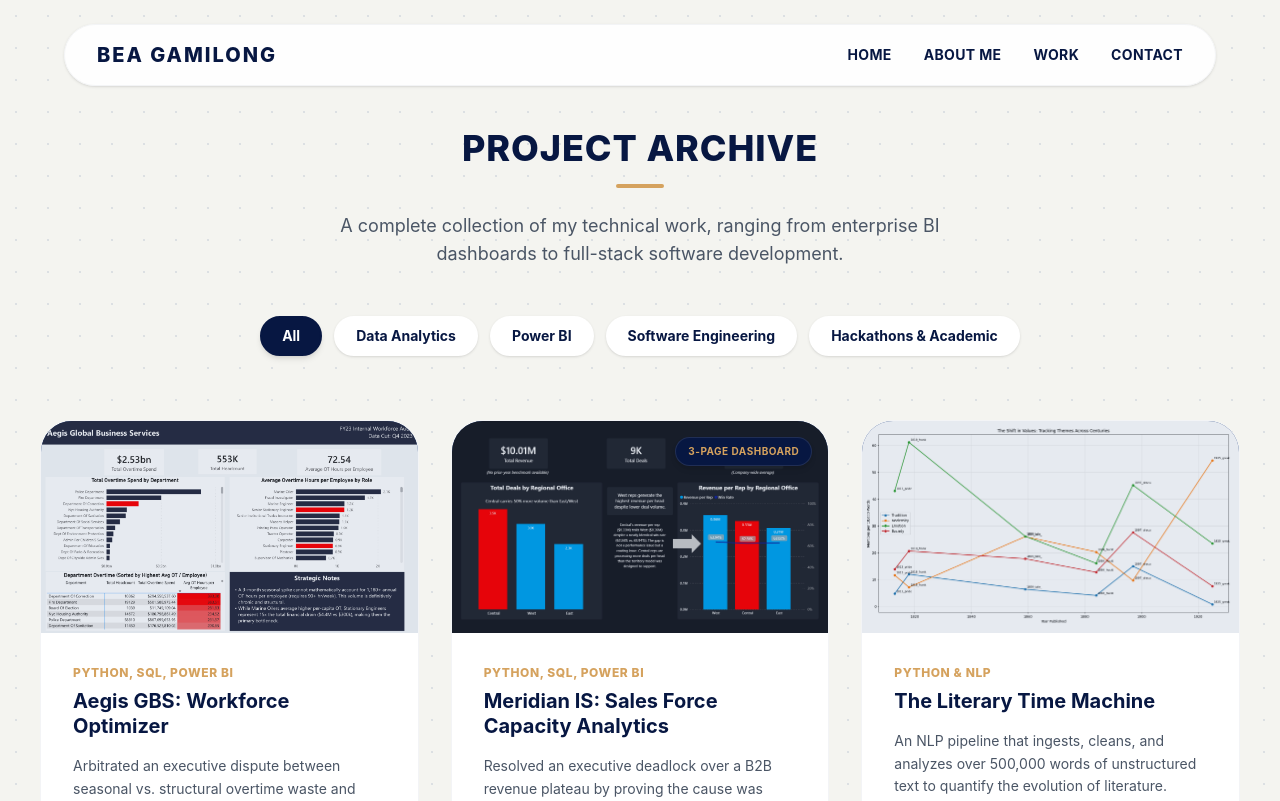
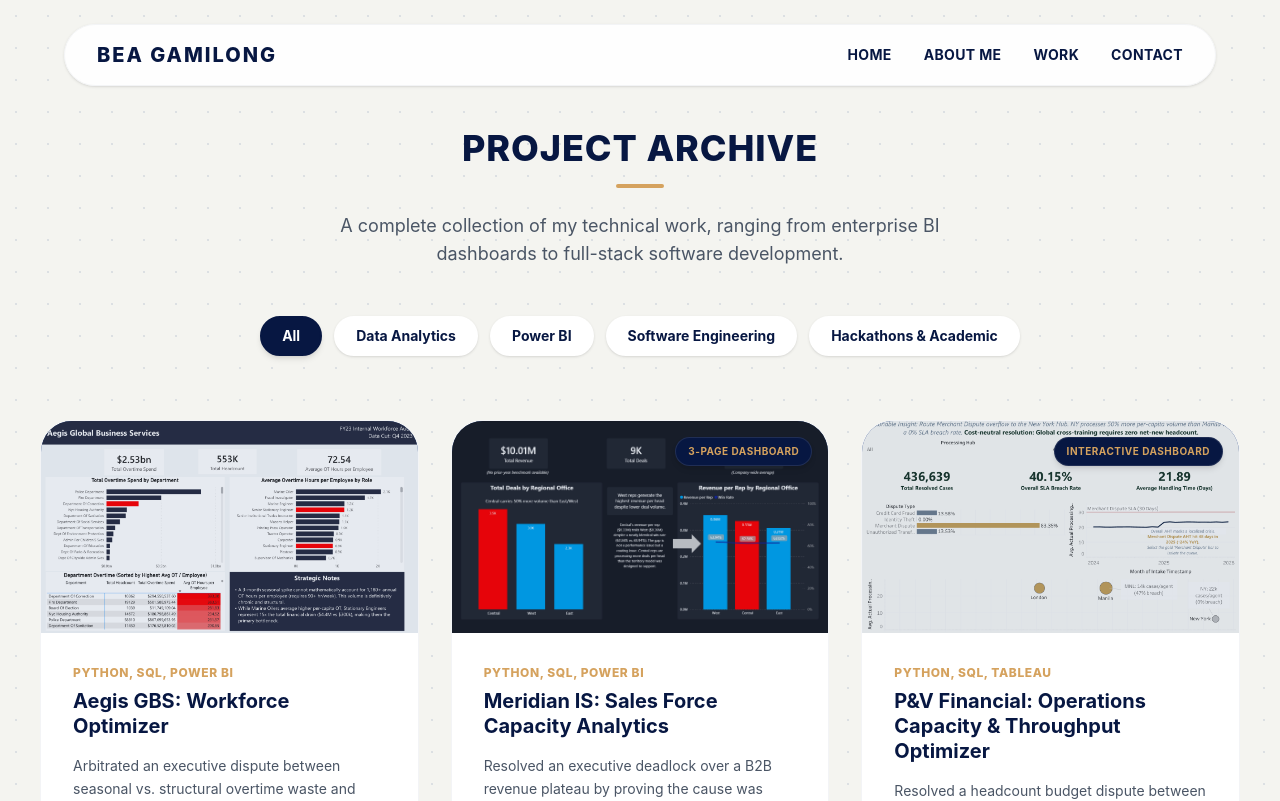
Before and after one commit to beaandrea/data-portfolio, a React (Vite) app: page /projects in a window 1280 px wide. Shown: the top 801 px of the page. Built offline with nearby package versions, Linux system fonts and the light colour scheme.

Commit message:
Added new portfolio project: Prescott-Vance

```diff
--- a/src/data/projects.js
+++ b/src/data/projects.js
@@ -6,6 +6,8 @@ import aegisImg from '../assets/images/01_aegis/aegis_dashboard.png';
 import meridianImg1 from '../assets/images/02_meridian/page1_territory.png';
 import meridianImg2 from '../assets/images/02_meridian/page2_utilization.png';
 import meridianImg3 from '../assets/images/02_meridian/page3_roi.png';
+/* PRESCOTT-VANCE */
+import pvImg1 from '../assets/images/06_prescott-vance/pv_dashboard.png';
 /* --- LITERARY --- */
 import literaryImg1 from '../assets/images/03_literary/emotional_arc.png';
 import literaryImg2 from '../assets/images/03_literary/diversity.png';
@@ -51,6 +53,23 @@ export const allProjectsData = [
       "Identified that Central's 50% volume surplus over East was eroding revenue efficiency rather than amplifying it — ruling out market conditions as the root cause and pointing to structural pipeline overload.",
       "Surfaced a CRM routing failure confirmed across two managers that had concentrated 194 active deals onto a single rep, 2.5× the team average, masking $4.93M in stalled pipeline from Finance's utilization review.",
       "Translated the routing analysis into a quantified ROI model projecting a conservative $169K immediate revenue floor from redistributing one rep's excess pipeline, giving Finance the empirical proof needed to unblock action without approving new headcount."
+    ]
+  },
+  {
+    id: "prescott-vance",
+    title: "P&V Financial: Operations Capacity & Throughput Optimizer",
+    category: "Python, SQL, Tableau",
+    description: "Resolved a headcount budget dispute between a COO and Compliance Head by proving a 23% processing time surge was a structural allocation failure — not a staffing shortage — and identifying a cost-neutral fix.",
+    keyFinding: "83.35% SLA breach rate traced to one dispute type",
+    images: [pvImg1],
+    badge: "Interactive Dashboard",
+    link: "https://github.com/beaandrea/pv-financial-operations",
+    tags: ['All', 'Banking Operations', 'Tableau', 'Python & SQL', 'Data Analytics'],
+    scenario: "I analyzed P&V Financial's 500K+ legacy transaction records to determine whether a year-over-year surge in processing times reflected a global staffing shortage or a localized structural failure — and to identify whether the business could resolve it without net-new headcount.",
+    bullets: [
+      "Identified that the 40.15% overall SLA breach rate was driven almost entirely by Merchant Disputes at 83.35% — while Identity Theft and Credit Card Fraud divisions held near-zero breach rates — ruling out a global capacity crisis and isolating the failure to one dispute category.",
+      "Resolved ~25,000 geographic dimension mismatches in legacy records by engineering an Agent_ID prefix extraction pipeline, reconstructing hub assignments as a canonical source of truth and making all hub-level throughput comparisons valid.",
+      "Proved a cost-neutral resolution by calculating true per-agent capacity via LOD expressions: New York's 3-agent team clears 22,000 cases/agent at 0% breach versus Manila's 14,000 cases/agent at 47% breach — a 57% throughput gap that validates cross-training over headcount expansion."
     ]
   },
   {
```
Also changed, not shown: src/assets/images/06_prescott-vance/pv_dashboard.png (added).
